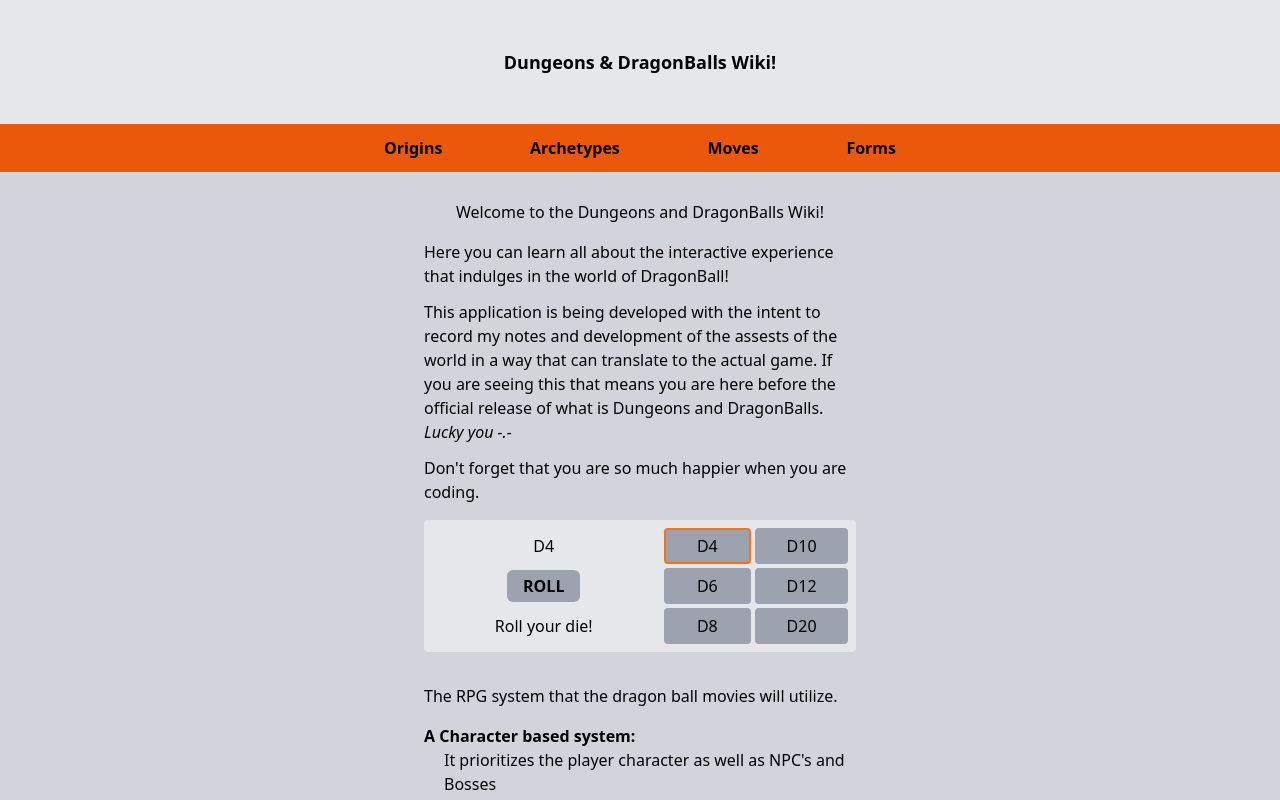
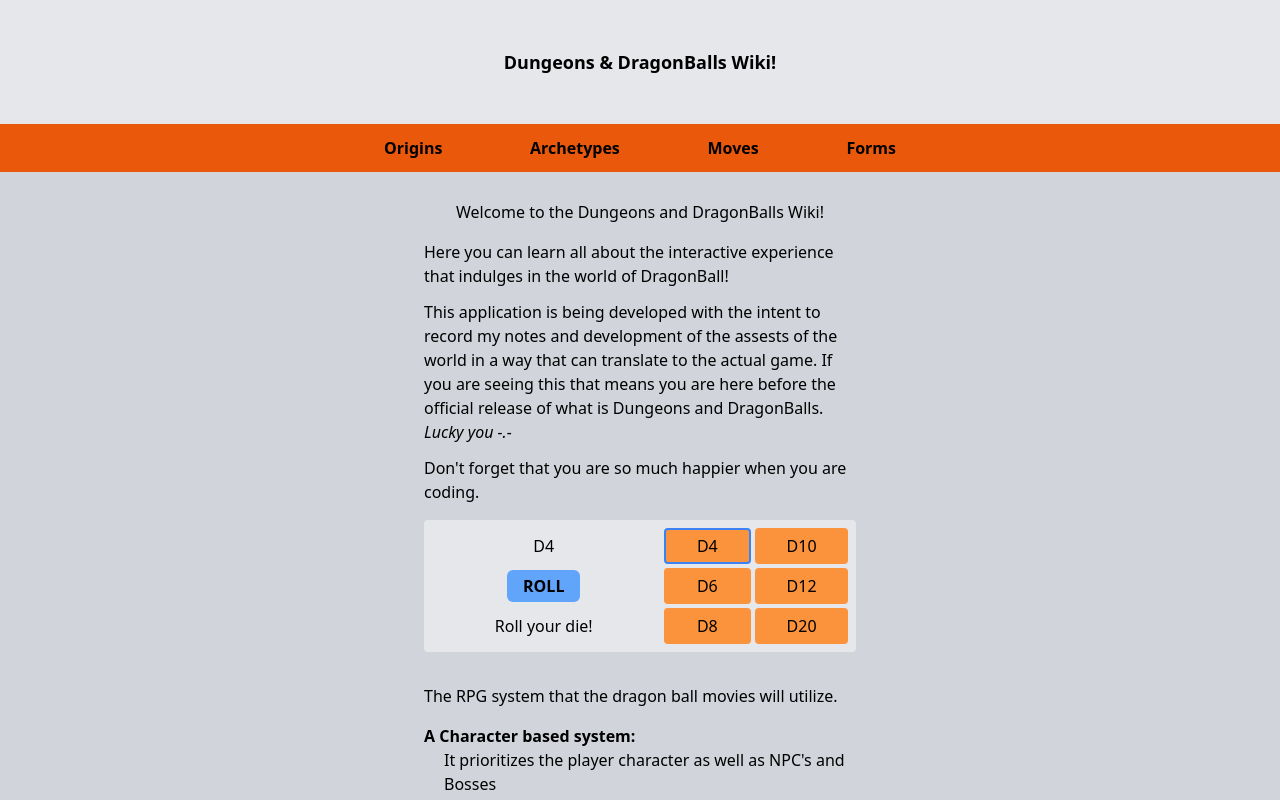
Before and after one commit to KylePep/ddbwiki, a Next.js app: page / in a window 1280 px wide. Shown: the top 800 px of the page. Built offline with nearby package versions, Linux system fonts and the light colour scheme.

Commit message:
Adjusted colors to match branding

```diff
--- a/app/components/Dice.tsx
+++ b/app/components/Dice.tsx
@@ -21,14 +21,14 @@ export default function Dice() {
 
         <div className='flex flex-col items-center justify-center min-h-20'>
           <div className='mb-3'>{selectedDie}</div>
-          <button onClick={rollDie} className='bg-gray-400 hover:bg-gray-300 px-4 py-1 mb-3 rounded-md font-bold'>ROLL</button>
+          <button onClick={rollDie} className='bg-blue-400 hover:bg-blue-300 px-4 py-1 mb-3 rounded-md font-bold'>ROLL</button>
         <div>{result!== null ? `- ${result} -` : 'Roll your die!'}</div>
         </div>
         <div className='grid grid-rows-3 gap-1 grid-flow-col'>
           {['D4','D6','D8','D10','D12','D20'].map(dieType => (
             <button
             key={dieType}
-            className={`bg-gray-400 hover:bg-gray-300 py-1 text-center rounded ${selectedDie === dieType ? 'border-solid border-2 border-orange-500' : ''}`}
+            className={`bg-orange-400 hover:bg-orange-300 py-1 text-center rounded ${selectedDie === dieType ? 'border-solid border-2 border-blue-500' : ''}`}
             onClick={()=> selectDie(dieType)}
             >
               {dieType}
```
